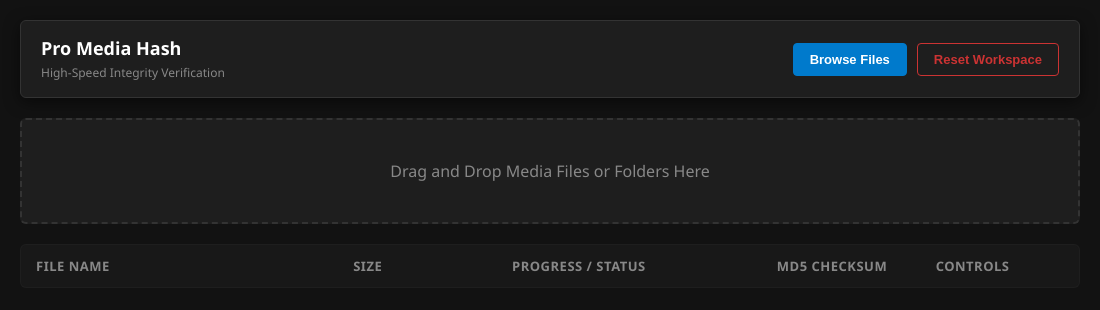
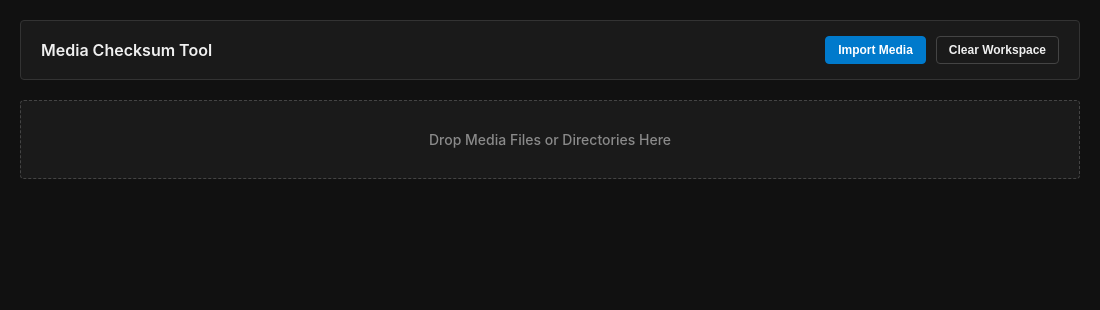
Before and after one commit to ayush180320/MD5-generator, an Electron app: page index.html in a window 1100 px wide. Drawn offline with Linux system fonts and the light colour scheme; no server answers.

Commit message:
Update index.html

```diff
--- a/index.html
+++ b/index.html
@@ -4,76 +4,88 @@
   <title>Pro Media Hash Tool</title>
   <style>
     :root {
-      --bg-dark: #121212;
-      --bg-panel: #1e1e1e;
-      --bg-hover: #2a2a2a;
-      --text-main: #e0e0e0;
-      --text-muted: #888888;
+      --bg-base: #111111;
+      --bg-panel: #1a1a1a;
+      --bg-card: #222222;
+      --bg-action-bar: #171717;
+      --text-main: #f0f0f0;
+      --text-muted: #8a8a8a;
       --accent: #007acc;
       --accent-hover: #0098ff;
       --border: #333333;
-      --danger: #cc3333;
+      --border-light: #444444;
+      --success: #28a745;
+      --danger: #dc3545;
+      --warning: #ffc107;
+      --font-mono: "Consolas", "Courier New", monospace;
     }
 
-    body { font-family: "Segoe UI", Roboto, Helvetica, Arial, sans-serif; background: var(--bg-dark); color: var(--text-main); margin: 0; padding: 20px; user-select: none; }
+    body { font-family: -apple-system, BlinkMacSystemFont, "Segoe UI", Roboto, sans-serif; background: var(--bg-base); color: var(--text-main); margin: 0; padding: 20px; user-select: none; }
     .container { max-width: 1200px; margin: auto; display: flex; flex-direction: column; gap: 20px; }
 
-    .toolbar { display: flex; justify-content: space-between; align-items: center; background: var(--bg-panel); padding: 15px 20px; border-radius: 6px; border: 1px solid var(--border); box-shadow: 0 4px 15px rgba(0,0,0,0.5); }
+    /* Top Toolbar */
+    .toolbar { display: flex; justify-content: space-between; align-items: center; background: var(--bg-panel); padding: 15px 20px; border-radius: 4px; border: 1px solid var(--border); }
     .toolbar-left { display: flex; gap: 10px; }
 
-    button { background: var(--bg-hover); color: var(--text-main); border: 1px solid var(--border); padding: 8px 16px; border-radius: 4px; cursor: pointer; font-size: 13px; font-weight: 600; transition: 0.2s; }
+    button { background: var(--bg-panel); color: var(--text-main); border: 1px solid var(--border-light); padding: 6px 12px; border-radius: 4px; cursor: pointer; font-size: 12px; font-weight: 600; transition: 0.15s; }
     button:hover { background: var(--border); }
     button.primary { background: var(--accent); border-color: var(--accent); color: white; }
     button.primary:hover { background: var(--accent-hover); border-color: var(--accent-hover); }
-    button.danger { background: transparent; border-color: var(--danger); color: var(--danger); }
-    button.danger:hover { background: var(--danger); color: white; }
 
-    .drop-zone { border: 2px dashed var(--border); border-radius: 6px; padding: 40px; text-align: center; color: var(--text-muted); cursor: pointer; transition: 0.3s; background: var(--bg-panel); }
-    .drop-zone.dragover { border-color: var(--accent); background: #007acc11; color: var(--accent); }
+    /* Drop Zone */
+    .drop-zone { border: 1px dashed var(--border-light); border-radius: 4px; padding: 30px; text-align: center; color: var(--text-muted); cursor: pointer; background: var(--bg-panel); font-size: 14px; font-weight: 500; }
+    .drop-zone.dragover { border-color: var(--accent); background: rgba(0, 122, 204, 0.05); color: var(--accent); }
 
-    table { width: 100%; border-collapse: collapse; background: var(--bg-panel); border-radius: 6px; overflow: hidden; border: 1px solid var(--border); font-size: 13px; }
-    th, td { padding: 12px 15px; border-bottom: 1px solid var(--border); text-align: left; }
-    th { background: #181818; color: var(--text-muted); font-weight: 600; text-transform: uppercase; letter-spacing: 0.5px; }
-    tr:hover { background: var(--bg-hover); }
+    /* File Cards (Replaces Table) */
+    .file-list { display: flex; flex-direction: column; gap: 15px; }
+    .file-card { background: var(--bg-card); border: 1px solid var(--border); border-radius: 6px; overflow: hidden; display: flex; flex-direction: column; }
 
-    .progress-container { width: 100%; background: var(--border); border-radius: 3px; height: 6px; margin-top: 5px; overflow: hidden; }
-    .progress-bar { height: 100%; background: var(--accent); width: 0%; transition: width 0.1s linear; }
-    .progress-bar.paused { background: #d4a017; }
+    /* Card Data Section */
+    .file-data { padding: 15px; display: grid; grid-template-columns: 2fr 1fr 2fr; gap: 15px; align-items: center; }
+    .file-name { font-size: 14px; font-weight: 600; word-break: break-all; }
+    .file-path { font-size: 11px; color: var(--text-muted); margin-top: 4px; }
+    .file-size { font-family: var(--font-mono); font-size: 13px; color: var(--accent); }
 
-    .actions { display: flex; gap: 5px; }
-    .status-text { font-size: 11px; color: var(--text-muted); margin-top: 2px; }
+    /* Progress and Hash */
+    .progress-section { display: flex; flex-direction: column; gap: 6px; }
+    .status-text { font-size: 12px; font-weight: 500; color: var(--text-muted); display: flex; justify-content: space-between; }
+    .progress-track { width: 100%; background: var(--bg-base); border: 1px solid var(--border); border-radius: 3px; height: 8px; overflow: hidden; }
+    .progress-fill { height: 100%; background: var(--accent); width: 0%; transition: width 0.1s linear; }
+    .progress-fill.paused { background: var(--warning); }
+    .hash-display { font-family: var(--font-mono); font-size: 13px; letter-spacing: 0.5px; margin-top: 4px; }
+
+    /* Dedicated Action Bar per File */
+    .action-bar { background: var(--bg-action-bar); border-top: 1px solid var(--border); padding: 10px 15px; display: flex; justify-content: space-between; align-items: center; }
+    .action-group { display: flex; gap: 8px; align-items: center; }
+
+    /* Checksum Matcher */
+    .matcher-group { display: flex; align-items: center; gap: 10px; }
+    .matcher-input { background: var(--bg-base); border: 1px solid var(--border-light); color: var(--text-main); font-family: var(--font-mono); font-size: 12px; padding: 6px 10px; width: 260px; border-radius: 3px; outline: none; }
+    .matcher-input:focus { border-color: var(--accent); }
+    .match-badge { font-size: 10px; font-weight: bold; padding: 4px 8px; border-radius: 3px; text-transform: uppercase; letter-spacing: 1px; }
+    .match-badge.neutral { background: var(--border); color: var(--text-muted); }
+    .match-badge.success { background: rgba(40, 167, 69, 0.15); color: var(--success); border: 1px solid var(--success); }
+    .match-badge.fail { background: rgba(220, 53, 69, 0.15); color: var(--danger); border: 1px solid var(--danger); }
   </style>
 </head>
 <body>
   <div class="container">
     <div class="toolbar">
       <div>
-        <h2 style="margin: 0; font-size: 18px; color: white;">Pro Media Hash</h2>
-        <span style="font-size: 12px; color: var(--text-muted);">High-Speed Integrity Verification</span>
+        <h2 style="margin: 0; font-size: 16px; font-weight: 600;">Media Checksum Tool</h2>
       </div>
       <div class="toolbar-left">
-        <button class="primary" id="btn-browse">Browse Files</button>
-        <button class="danger" id="btn-reset">Reset Workspace</button>
+        <button class="primary" id="btn-browse">Import Media</button>
+        <button id="btn-reset">Clear Workspace</button>
       </div>
     </div>
 
     <div id="drop-zone" class="drop-zone">
-      Drag and Drop Media Files or Folders Here
+      Drop Media Files or Directories Here
     </div>
 
-    <table>
-      <thead>
-        <tr>
-          <th width="30%">File Name</th>
-          <th width="15%">Size</th>
-          <th width="25%">Progress / Status</th>
-          <th width="15%">MD5 Checksum</th>
-          <th width="15%">Controls</th>
-        </tr>
-      </thead>
-      <tbody id="file-list">
-        </tbody>
-    </table>
+    <div id="file-list" class="file-list">
+      </div>
   </div>
   <script src="renderer.js"></script>
 </body>
```
